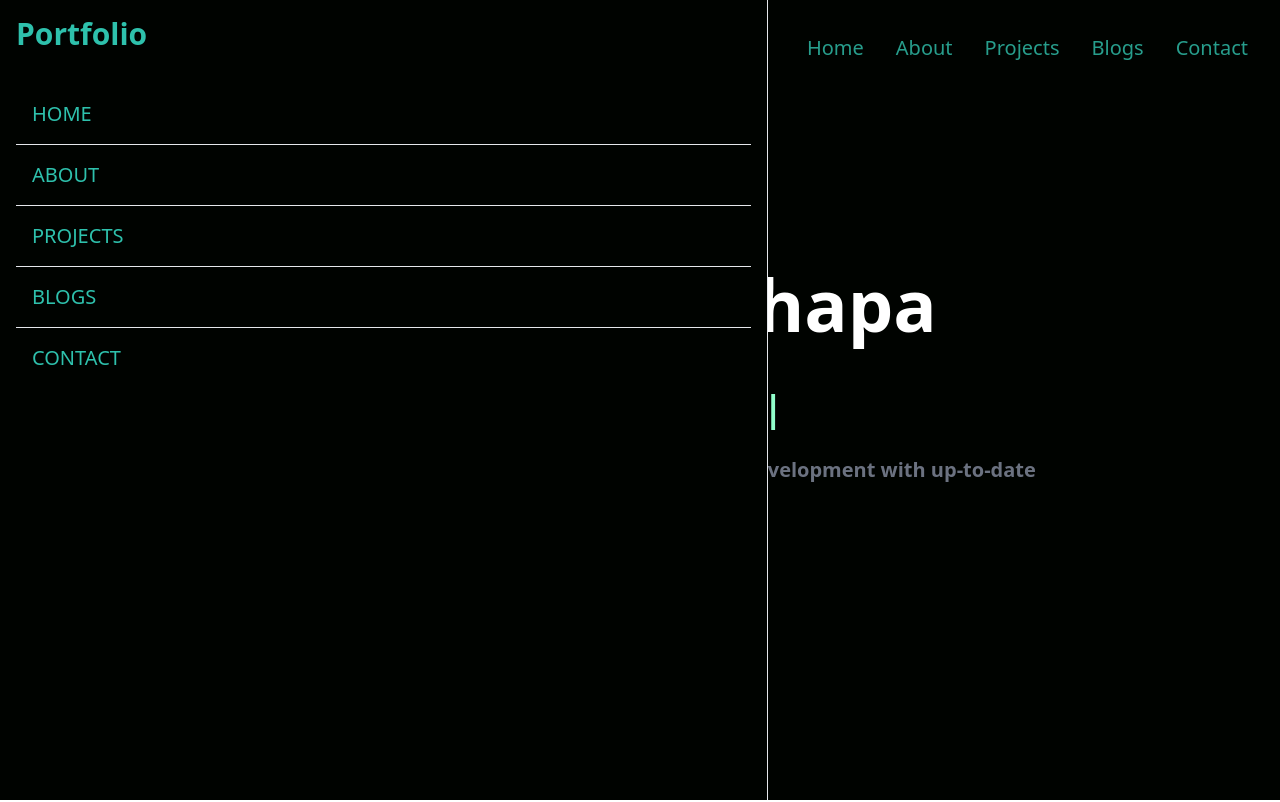
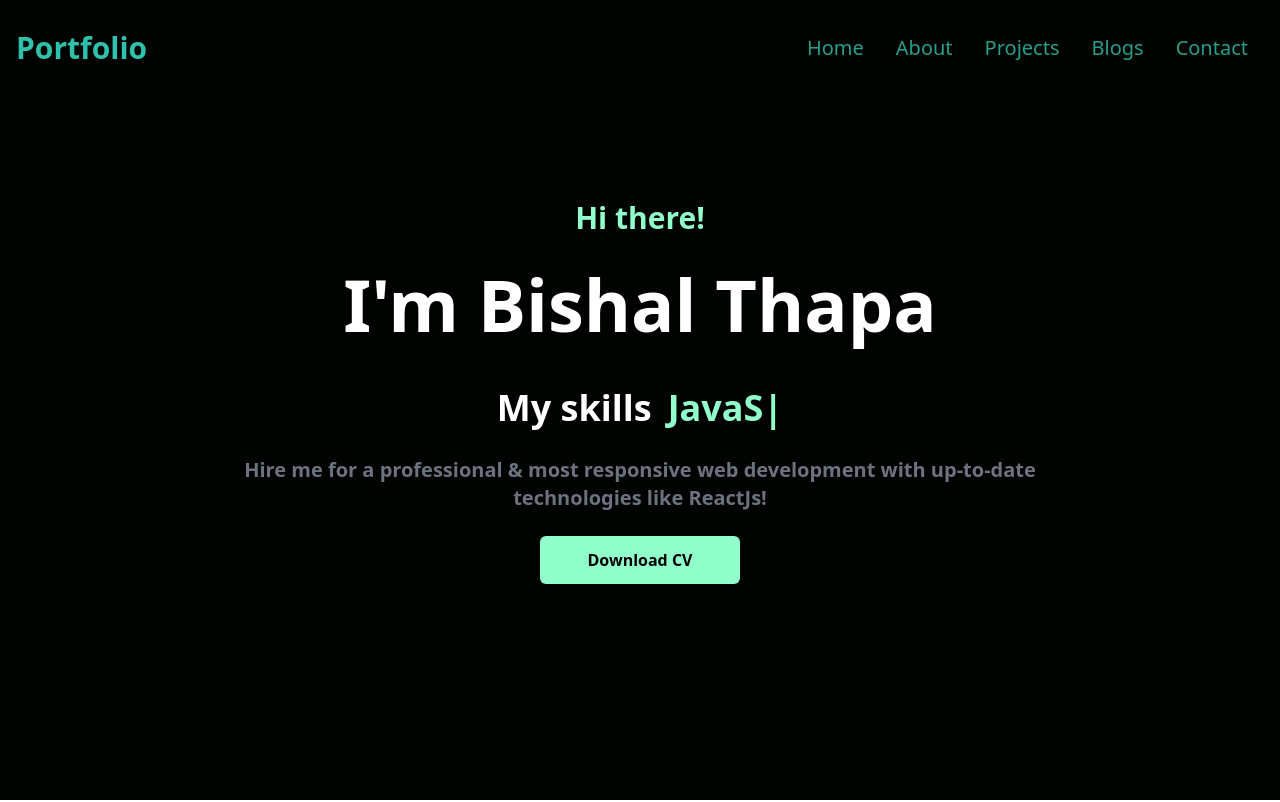
Before and after one commit to Bishal007-eng/portfolio, a React (Create React App) app: page / in a window 1280 px wide. Shown: the top 802 px of the page. Built offline with nearby package versions, Linux system fonts and the light colour scheme.

Commit message:
Bug of Navbar fixed

```diff
--- a/src/Components/Navbar.js
+++ b/src/Components/Navbar.js
@@ -19,9 +19,8 @@ export default function Navbar() {
       </ul>
 
       <div onClick={HandleNav} className='block md:hidden'>
-        {!nav ? <AiOutlineClose size={30}/> : <AiOutlineMenu size={30}/> }
-      </div>
-      <div className= {!nav ? 'fixed left-0 top-0 w-[60%] h-full border-r  bg-[#000300] ease-in duration-300' : 'fixed left-[-100%]'}>
+        {nav ? <AiOutlineClose size={30}/> : <AiOutlineMenu size={30}/> }
+        <div className= {nav ? 'fixed left-0 top-0 w-[60%] h-full border-r  bg-[#000300] ease-in duration-300' : 'fixed left-[-100%]'}>
         <h1 className='w-full text-3xl font-bold m-4 text-[#2ec1ac]'>Portfolio</h1>
         <ul className='uppercase p-4'>
           <li className='p-4 border-b border-white-600 text-xl text-[#2ec1ac]'>Home</li>
@@ -31,6 +30,7 @@ export default function Navbar() {
           <li className='p-4 text-xl text-[#2ec1ac]'>Contact</li>
         </ul>
       </div>
+      </div>
     </div>
   )
 }
```
